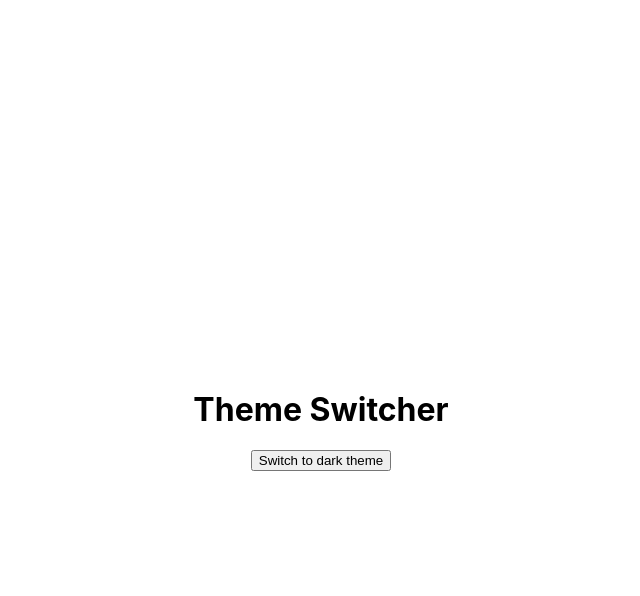
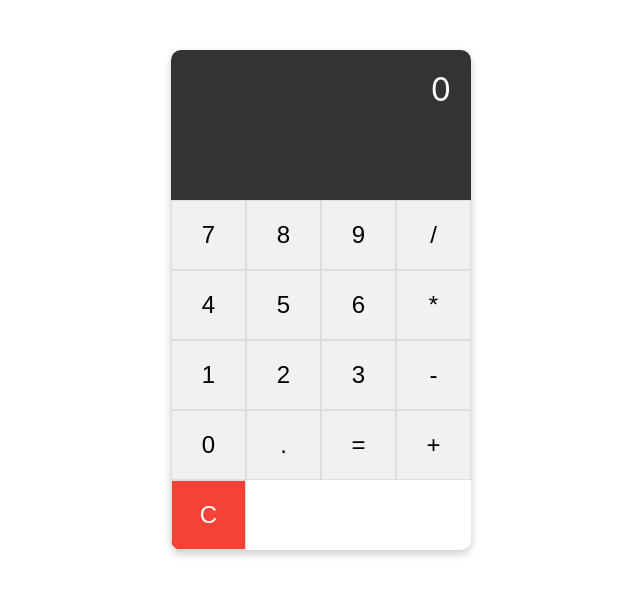
Before and after one commit to FavasCherukunnu/1_counter_app, a React (Create React App) app: page / in a window 1280 px wide. Shown: the top 596 px of the page, without its empty margins (319-959 px from the left). Built offline with nearby package versions, Linux system fonts and the light colour scheme.

Commit message:
createed calculator

```diff
--- a/src/App.js
+++ b/src/App.js
@@ -1,26 +1,13 @@
 // src/App.js
 import React from 'react';
-import { ThemeProvider, useTheme } from './ThemeContext';
-import ThemeSwitcher from './ThemeSwitcher';
-import './App.css';
+import Calculator from './calculator';
 
-const AppContent = () => {
-  const { theme } = useTheme();
-
+function App() {
   return (
-    <div className={`App ${theme}-theme`}>
-      <header className="App-header">
-        <h1>Theme Switcher</h1>
-        <ThemeSwitcher />
-      </header>
+    <div className="App">
+      <Calculator />
     </div>
   );
-};
-
-const App = () => (
-  <ThemeProvider>
-    <AppContent />
-  </ThemeProvider>
-);
+}
 
 export default App;
--- a/src/ThemeContext.js
+++ /dev/null
@@ -1,23 +0,0 @@
-// src/ThemeContext.js
-import React, { createContext, useState, useContext } from 'react';
-
-// Create a Context for the theme
-const ThemeContext = createContext();
-
-// Create a provider component
-export const ThemeProvider = ({ children }) => {
-  const [theme, setTheme] = useState('light'); // Default theme
-
-  const toggleTheme = () => {
-    setTheme((prevTheme) => (prevTheme === 'light' ? 'dark' : 'light'));
-  };
-
-  return (
-    <ThemeContext.Provider value={{ theme, toggleTheme }}>
-      {children}
-    </ThemeContext.Provider>
-  );
-};
-
-// Custom hook for using theme context
-export const useTheme = () => useContext(ThemeContext);
--- a/src/ThemeSwitcher.jsx
+++ /dev/null
@@ -1,15 +0,0 @@
-// src/ThemeSwitcher.js
-import React from 'react';
-import { useTheme } from './ThemeContext';
-
-const ThemeSwitcher = () => {
-  const { theme, toggleTheme } = useTheme();
-
-  return (
-    <button onClick={toggleTheme}>
-      Switch to {theme === 'light' ? 'dark' : 'light'} theme
-    </button>
-  );
-};
-
-export default ThemeSwitcher;
--- /dev/null
+++ b/src/calculator.css
@@ -0,0 +1,52 @@
+/* src/Calculator.css */
+.calculator {
+    width: 300px;
+    margin: 50px auto;
+    border-radius: 10px;
+    overflow: hidden;
+    box-shadow: 0 4px 8px rgba(0, 0, 0, 0.2);
+  }
+
+  .display {
+    background: #333;
+    color: white;
+    padding: 20px;
+    text-align: right;
+    font-size: 2em;
+    min-height: 110px;
+  }
+
+  .input {
+    margin-bottom: 10px;
+  }
+
+  .output {
+    font-size: 1.2em;
+  }
+
+  .buttons {
+    display: grid;
+    grid-template-columns: repeat(4, 1fr);
+  }
+
+  button {
+    background: #f1f1f1;
+    border: 1px solid #ddd;
+    font-size: 1.5em;
+    padding: 20px;
+    cursor: pointer;
+    transition: background 0.3s;
+  }
+
+  button:hover {
+    background: #ddd;
+  }
+
+  button.clear {
+    background: #f44336;
+    color: white;
+  }
+
+  button.clear:hover {
+    background: #d32f2f;
+  }
--- /dev/null
+++ b/src/calculator.js
@@ -0,0 +1,58 @@
+// src/Calculator.js
+import React, { useState } from 'react';
+import './calculator.css';
+
+const Calculator = () => {
+  const [input, setInput] = useState('');
+  const [output, setOutput] = useState('');
+
+  const handleClick = (value) => {
+    if (value === '=') {
+      try {
+        setOutput(eval(input));
+      } catch {
+        setOutput('Error');
+      }
+      setInput('');
+    } else if (value === 'C') {
+      setInput('');
+      setOutput('');
+    } else {
+      setInput((prev) => prev + value);
+    }
+  };
+
+  return (
+    <div className="calculator">
+      <div className="display">
+        <div className="input">{input || '0'}</div>
+        <div className="output">{output}</div>
+      </div>
+      <div className="buttons">
+        {['7', '8', '9', '/'].map((item) => (
+          <button key={item} onClick={() => handleClick(item)}>
+            {item}
+          </button>
+        ))}
+        {['4', '5', '6', '*'].map((item) => (
+          <button key={item} onClick={() => handleClick(item)}>
+            {item}
+          </button>
+        ))}
+        {['1', '2', '3', '-'].map((item) => (
+          <button key={item} onClick={() => handleClick(item)}>
+            {item}
+          </button>
+        ))}
+        {['0', '.', '=', '+'].map((item) => (
+          <button key={item} onClick={() => handleClick(item)}>
+            {item}
+          </button>
+        ))}
+        <button className="clear" onClick={() => handleClick('C')}>C</button>
+      </div>
+    </div>
+  );
+};
+
+export default Calculator;
```
